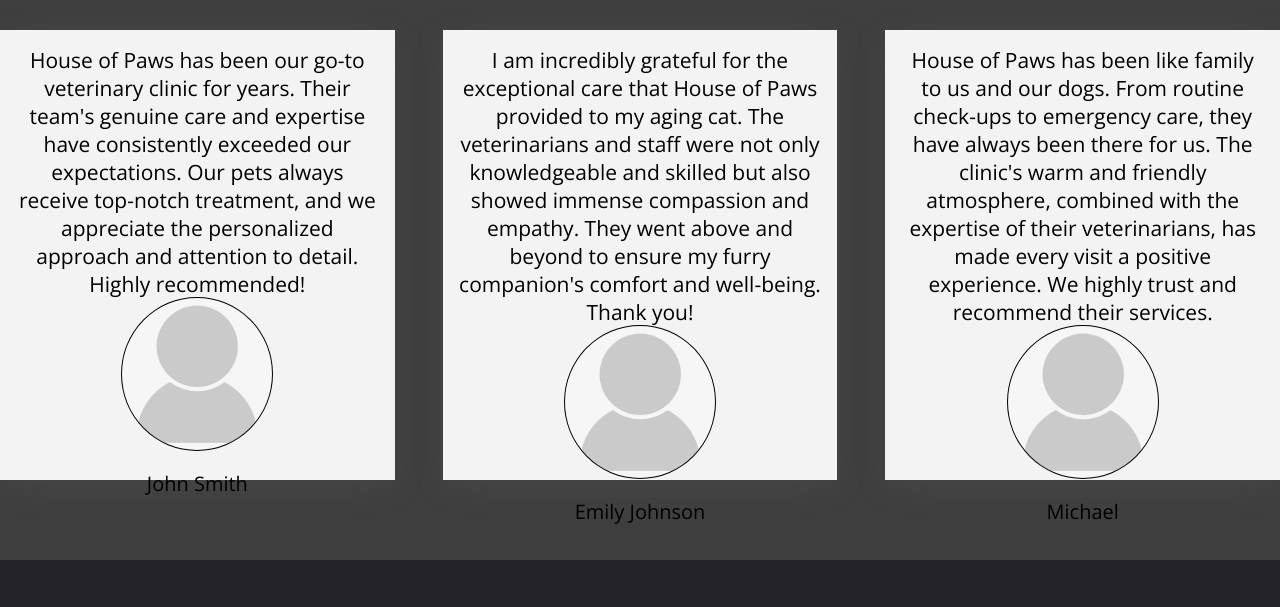
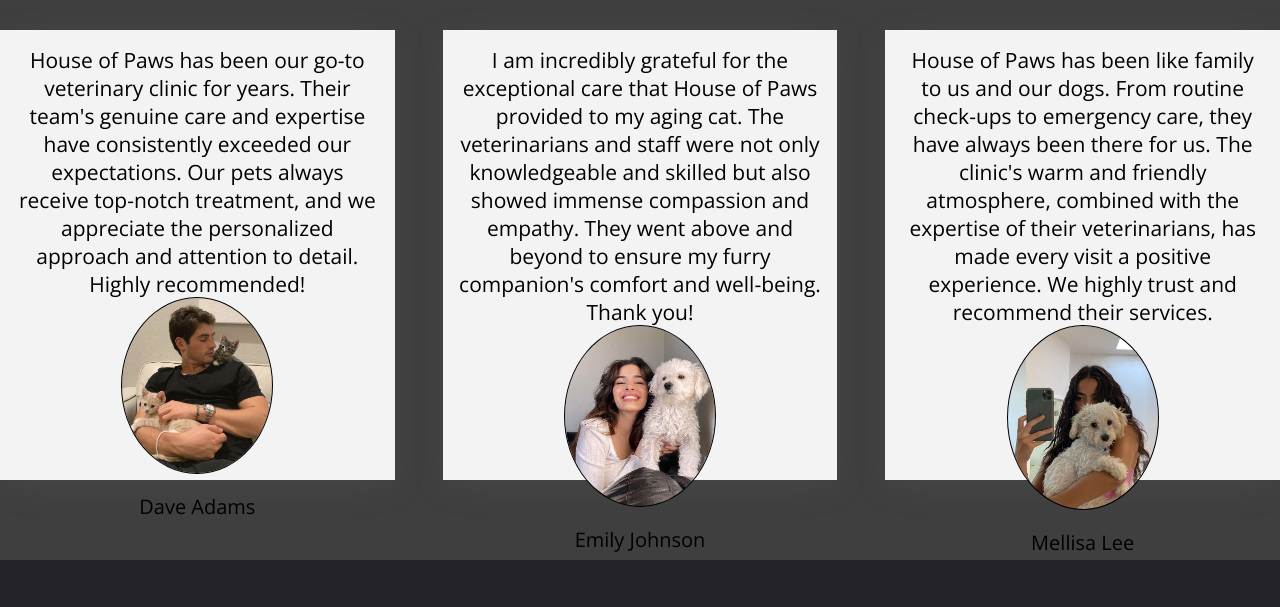
Before and after one commit to xdgreat/arishiya, a plain HTML site: page index.html in a window 1280 px wide. Shown: the part 1936-2543 px from the top of the page. Drawn offline with nearby package versions, Linux system fonts and the light colour scheme.

Commit message:
final changes

```diff
--- a/index.html
+++ b/index.html
@@ -93,11 +93,11 @@
           </p>
           <div class="img-container">
             <img
-              src="./media/placeholder.jpg"
+              src="./media/customer3.jpg"
               alt="Client 1"
               class="testimonial-img"
             />
-            <p class="testimonial-name">John Smith</p>
+            <p class="testimonial-name">Dave Adams</p>
           </div>
         </div>
 
@@ -111,7 +111,7 @@
           </p>
           <div class="img-container">
             <img
-              src="./media/placeholder.jpg"
+              src="./media/Customer 2.jpg"
               alt="Client 2"
               class="testimonial-img"
             />
@@ -129,11 +129,11 @@
           </p>
           <div class="img-container">
             <img
-              src="./media/placeholder.jpg"
+              src="./media/customer1.jpg"
               alt="Client 3"
               class="testimonial-img"
             />
-            <p class="testimonial-name">Michael</p>
+            <p class="testimonial-name">Mellisa Lee</p>
           </div>
         </div>
       </div>
```
Also changed, not shown: media/Customer 2.jpg (added), media/customer1.jpg (added), media/customer3.jpg (added).
